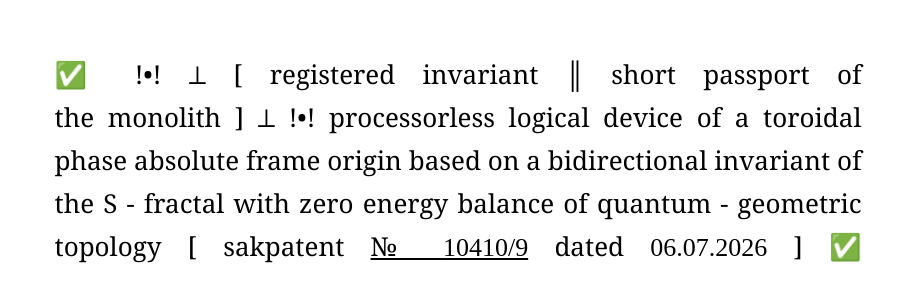
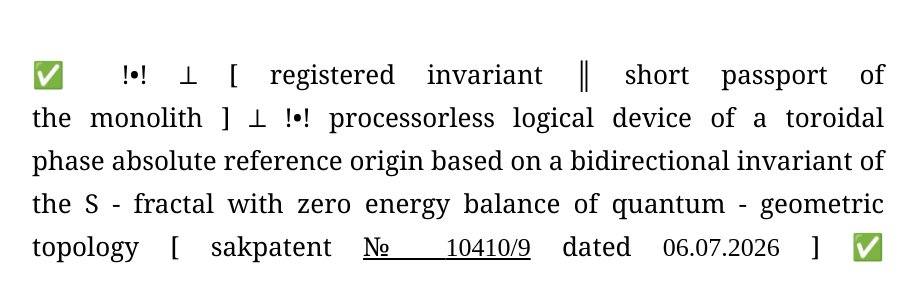
Before and after one commit to akiratsune/my-site, a plain HTML site: page index.html in a window 1280 px wide. Shown: the part 239-540 px from the top of the page, without its empty margins (182-1099 px from the left). Drawn offline with Linux system fonts and the light colour scheme; no server answers.

Commit message:
Change absolute frame origin to absolute reference origin

```diff
--- a/index.html
+++ b/index.html
@@ -189,7 +189,7 @@ body{
         <div class="desktop-passport-copy">
             <span>✅ !•! ⟂ [ registered invariant ║ short passport of</span>
             <span>the monolith ] ⟂ !•! processorless logical device of a toroidal</span>
-            <span>phase absolute frame origin based on a bidirectional invariant of</span>
+            <span>phase absolute reference origin based on a bidirectional invariant of</span>
             <span>the S - fractal with zero energy balance of quantum - geometric</span>
             <span>topology [ sakpatent <a href="https://docs.google.com/document/d/1JO52ehvQffTC3cglG4L-8sVRg95NIcC63a0o9tfZVz0/edit?tab=t.0" target="_blank" rel="noopener noreferrer">№ <span class="numeric-caps">10410/9</span></a> dated <span class="numeric-caps">06.07.2026</span> ] ✅</span>
         </div>
@@ -201,7 +201,7 @@ body{
                 <span>✅ !•! ⟂ [ registered invariant ║</span>
                 <span>short passport of the monolith ]</span>
                 <span>⟂ !•! processorless logical device of a toroidal</span>
-                <span class="mobile-reference-line">phase absolute frame origin based on a bidirectional</span>
+                <span class="mobile-reference-line">phase absolute reference origin based on a bidirectional</span>
                 <span>invariant of the S - fractal with zero energy</span>
                 <span>balance of quantum - geometric topology</span>
                 <span>[ sakpatent <a href="https://docs.google.com/document/d/1JO52ehvQffTC3cglG4L-8sVRg95NIcC63a0o9tfZVz0/edit?tab=t.0" target="_blank" rel="noopener noreferrer">№ <span class="numeric-caps">10410/9</span></a> dated <span class="numeric-caps">06.07.2026</span> ] ✅</span>
```
